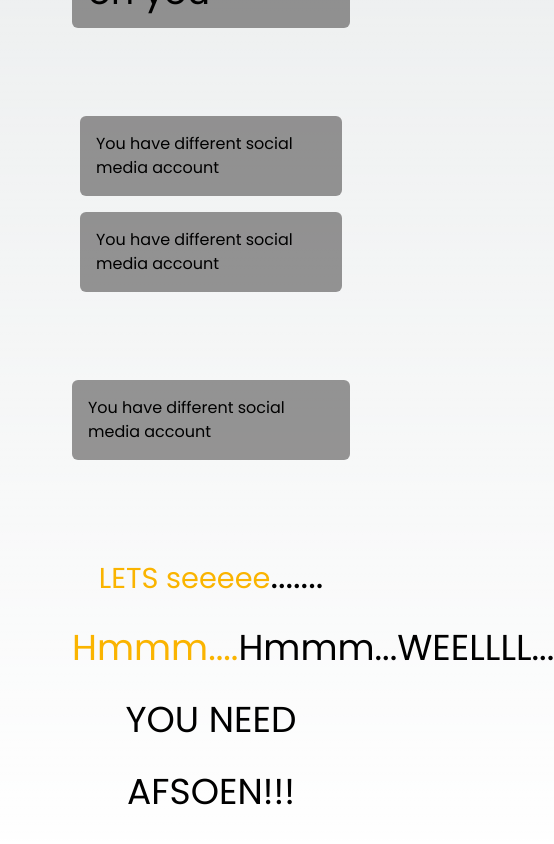
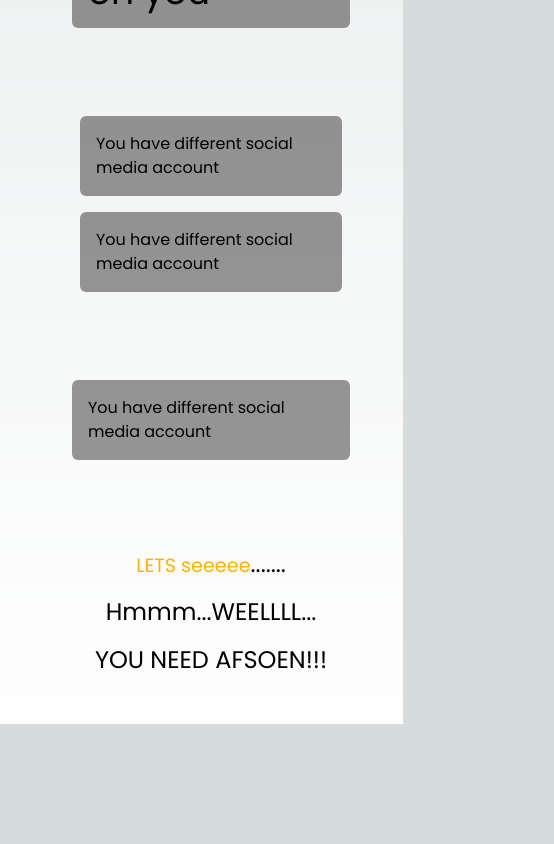
Before and after one commit to git-create-devben/afsoearn-waitlist, a Next.js app: page / in a window 390 px wide. Shown: the part 1252-2096 px from the top of the page, 554 px wide, since content can reach past the window. After the commit the page ends 1976 px from the top, so only its background shows below. Built offline with nearby package versions, Linux system fonts and the light colour scheme.

Commit message:
make the hero responsive

```diff
--- a/src/app/Hero.tsx
+++ b/src/app/Hero.tsx
@@ -20,9 +20,9 @@ export default function Hero() {
           <p>You have different social media account</p>
         </div>
 
-      <div className="text-center text-4xl leading-loose mt-10 lg:mt-40">
+      <div className="text-center lg:text-4xl leading-loose mt-10 lg:mt-40 text-2xl">
         <h1>
-       <small className="text-pcolor tex-4xl">LETS seeeee</small>....... <small className="text-pcolor text-4xl">Hmmm....</small>Hmmm...WEELLLL... <br/> YOU NEED AFSOEN!!!
+       <small className="text-pcolor lg:text-4xl">LETS seeeee</small>....... <small className="text-pcolor text-4xl  hidden">Hmmm....</small>Hmmm...WEELLLL... <br/> YOU NEED AFSOEN!!!
         </h1>
       </div>
     </main>
```
